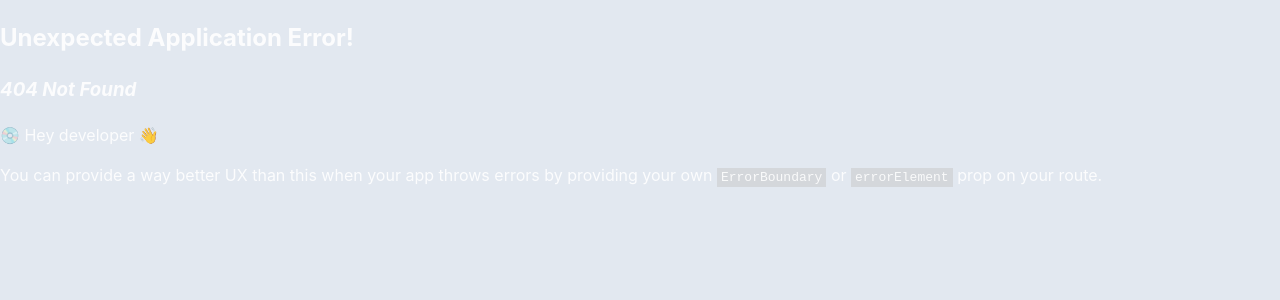
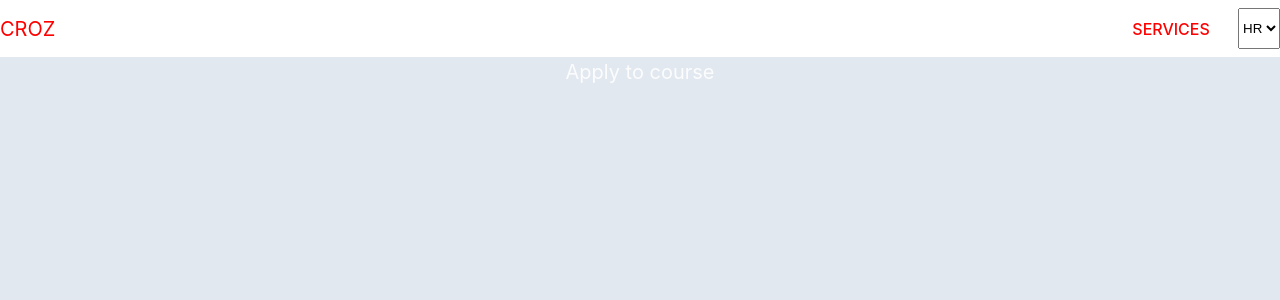
Before and after one commit to dsmintic/edu_react, a React (Vite) app in the folder my-app/: page /courses/apply in a window 1280 px wide. Before the commit this address had no page. Shown: the top 300 px of the page. Built offline with nearby package versions, Linux system fonts and the light colour scheme.

Commit message:
Navigate to another page

```diff
--- a/my-app/src/App.tsx
+++ b/my-app/src/App.tsx
@@ -6,6 +6,7 @@ import Select from "./components/Select";
 import Courses from "./feature/courses/Courses";
 import { createBrowserRouter, Outlet, RouterProvider } from "react-router";
 import { Navigate } from "react-router";
+import Apply from "./feature/course apply/Apply";
 
 const router = createBrowserRouter([
   {
@@ -15,7 +16,16 @@ const router = createBrowserRouter([
       { index: true, element: <Navigate to="courses" /> },
       {
         path: "courses",
-        element: <Courses />,
+        children: [
+          {
+            index: true,
+            element: <Courses />,
+          },
+          {
+            path: "apply",
+            element: <Apply />,
+          },
+        ],
       },
     ],
   },
--- a/my-app/src/components/Course.tsx
+++ b/my-app/src/components/Course.tsx
@@ -1,3 +1,4 @@
+import { useNavigate } from "react-router";
 import { useLanguageContext } from "../context/LanguageContext";
 import "./Course.css";
 
@@ -10,11 +11,12 @@ interface CourseProps {
 
 export default function Course({ src, type, title, duration }: CourseProps) {
   const context = useLanguageContext();
+  const navigate = useNavigate();
 
   console.log(context);
 
   return (
-    <div className="Course">
+    <div className="Course" onClick={() => navigate("apply")}>
       <img src={src}></img>
       <span>{title}</span>
       <span className="Type">{type}</span>
--- /dev/null
+++ b/my-app/src/feature/course apply/Apply.tsx
@@ -0,0 +1,9 @@
+import Title from "../../components/Title";
+
+export default function Apply() {
+  return (
+    <div>
+      <Title title="Apply to course"></Title>
+    </div>
+  );
+}
```
Also changed, not shown: my-app/src/feature/course apply/Apply.css (added).
